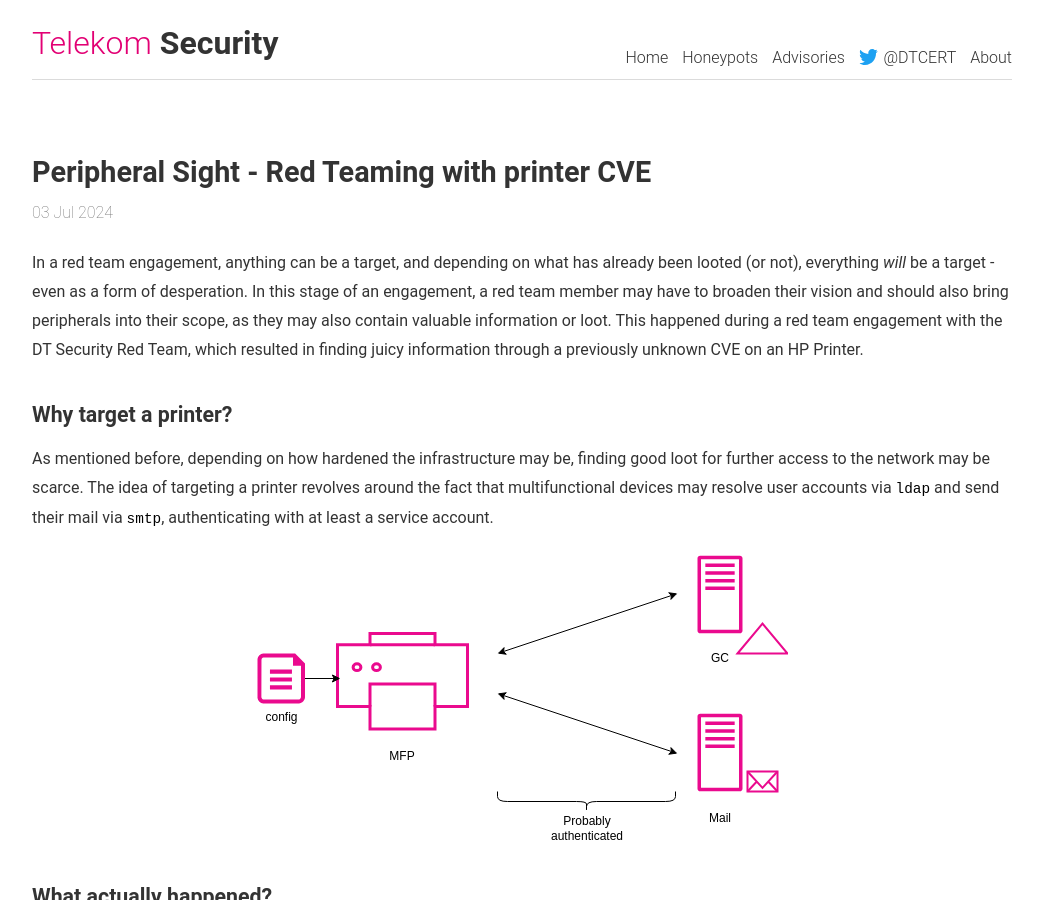
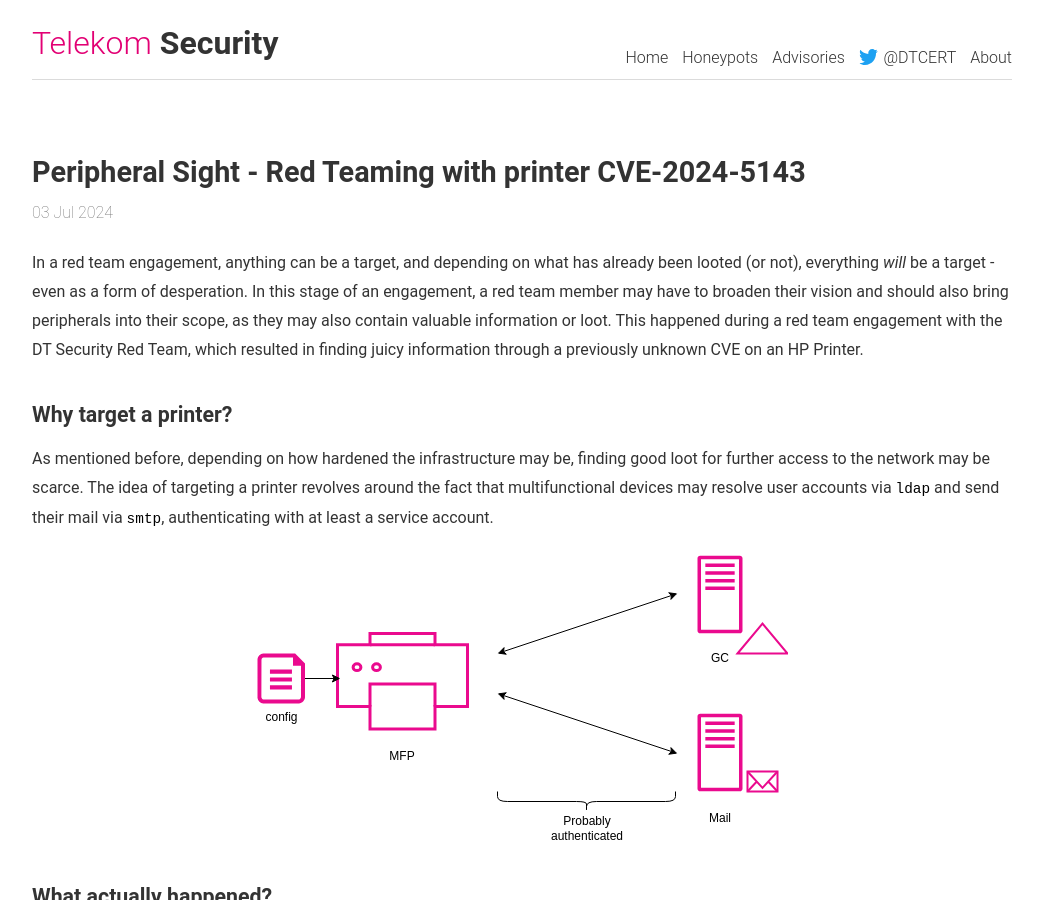
Before and after one commit to telekom-security/telekom-security.github.io, a Jekyll site: the page built from _posts/2024-07-03-rt-peripheral-sight-printer-cve.md, in a window 1280 px wide and 900 px high. Shown: the whole window, without its empty margins (118-1161 px from the left). Built offline with Jekyll 4.4.1, drawn with Linux system fonts in a browser that asks for light colours.

Commit message:
added cve in title

```diff
--- a/_posts/2024-07-03-rt-peripheral-sight-printer-cve.md
+++ b/_posts/2024-07-03-rt-peripheral-sight-printer-cve.md
@@ -1,7 +1,7 @@
 ---
-title: Peripheral Sight - Red Teaming with printer CVE
+title: Peripheral Sight - Red Teaming with printer CVE-2024-5143
 description: Discovery of printer CVE during Red Team assessment
-header: Peripheral Sight - Red Teaming with printer CVE
+header: Peripheral Sight - Red Teaming with printer CVE-2024-5143
 tags: ['advisories']
 cwes: ['(Possible) Exposure of Sensitive Information to an Unauthorized Actor (CWE-200)']
 affected_product: 'Certain HP LaserJet Pro Printers'
```
